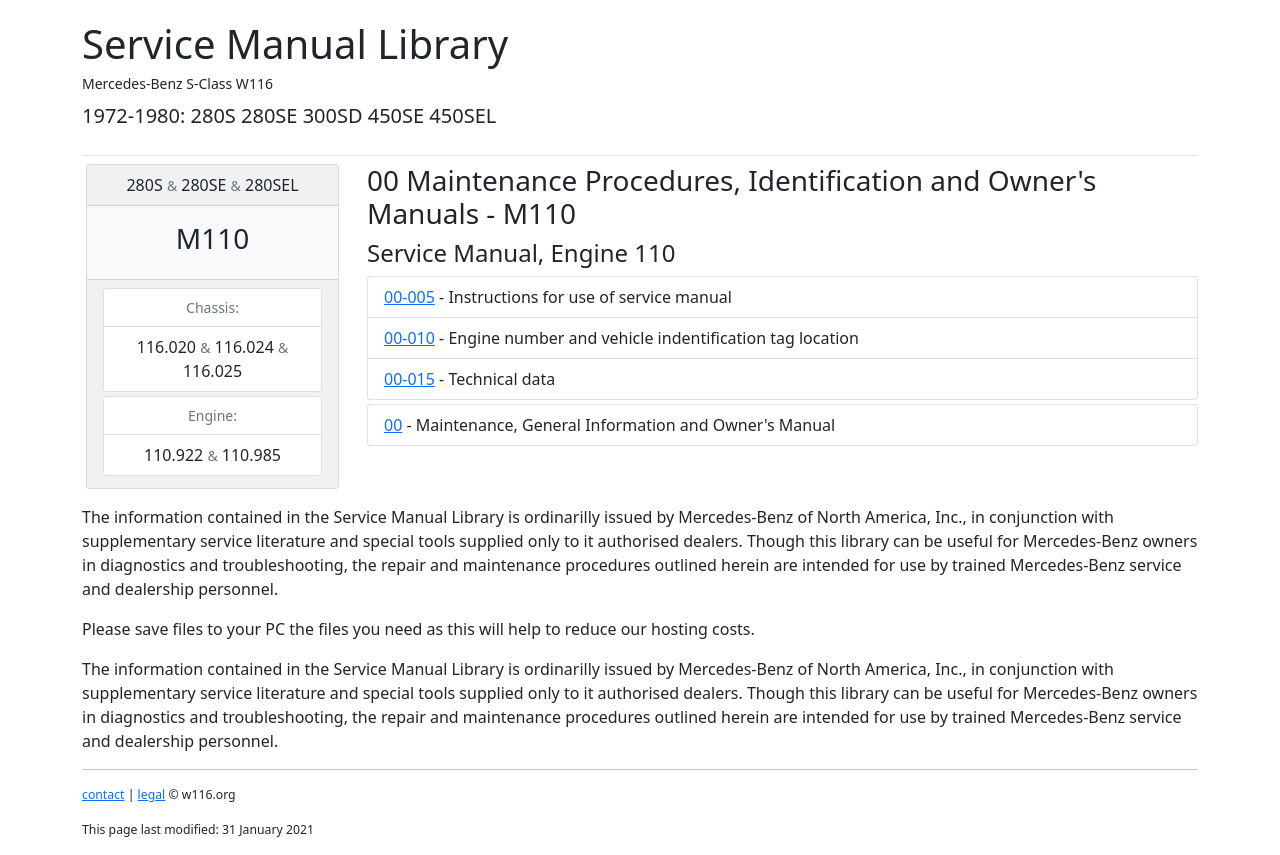
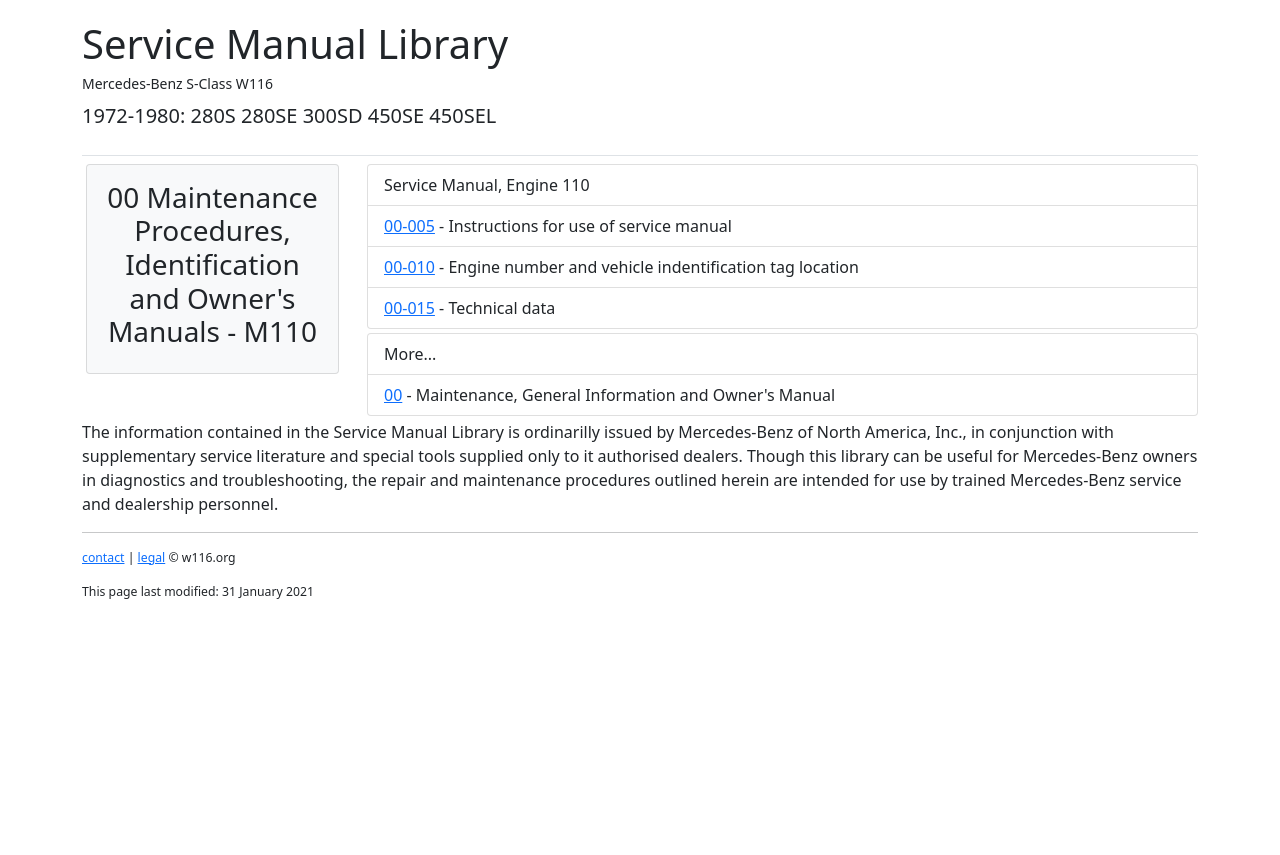
Before and after one commit to W116org/handbook, a Jekyll site: the page built from m110/00Maintenance.html, in a window 1280 px wide, cut to the strip 210-1065 px from the top of the page. Built offline with Jekyll 4.4.1, drawn with Linux system fonts in a browser that asks for light colours; comment, search, counter and statistics services are not loaded; after the commit the page ends 900 px from its top, so only the background shows below that.

Commit message:
Update 00Maintenance.html

```diff
--- a/m110/00Maintenance.html
+++ b/m110/00Maintenance.html
@@ -11,35 +11,21 @@
 <div class="row">
   <div class="col-xs-12 col-md-3">
     <div class="card text-center text-dark bg-light mb-3 mx-1">
-      <div class="card-header">280S <small class="text-muted">&amp;</small> 280SE <small class="text-muted">&amp;</small> 280SEL</div>
       <div class="card-body">
-          <h3 class="card-title">M110</h3>
-      </div>
-      <div class="card-footer">
-        <ul class="list-group mb-1 bg-light">
-          <li class="list-group-item small text-muted">Chassis:</li>
-          <li class="list-group-item">116.020 <small class="text-muted">&amp;</small> 116.024 <small class="text-muted">&amp;</small> 116.025</li>
-        </ul>
-        <ul class="list-group mb-1 bg-light">
-          <li class="list-group-item small text-muted">Engine:</li>
-          <li class="list-group-item">110.922 <small class="text-muted">&amp;</small> 110.985</li>
-        </ul>
+        <h3 class="card-title">00 Maintenance Procedures, Identification and Owner's Manuals - M110</h3>
       </div>
     </div>
   </div>
   <div class="col-xs-12 col-md-9">
-    <h3>00 Maintenance Procedures, Identification and Owner's Manuals - M110</h3>
-    <h4>Service Manual, Engine 110</h4>
     <ul class="list-group mb-1">
+      <li class="list-group-item">Service Manual, Engine 110</li>
       <li class="list-group-item"><a href="{{site.cdpath}}Engine/110/00-005.pdf">00-005</a> - Instructions for use of service manual</li>
       <li class="list-group-item"><a href="{{site.cdpath}}Engine/110/00-010.pdf">00-010</a> - Engine number and vehicle indentification tag location</li>
       <li class="list-group-item"><a href="{{site.cdpath}}Engine/110/00-015.pdf">00-015</a> - Technical data</li>
     </ul>
     <ul class="list-group mb-1">
+      <li class="list-group-item">More...</li>
       <li class="list-group-item"><a href="/common/00Maintenance/">00</a> - Maintenance, General Information and Owner's Manual</li>
     </ul>
   </div>
 </div><!-- /.row -->
-
-<p>The information contained in the Service Manual Library is ordinarilly issued by Mercedes-Benz of North America, Inc., in conjunction with supplementary service literature and special tools supplied only to it authorised dealers. Though this library can be useful for Mercedes-Benz owners in diagnostics and troubleshooting, the repair and maintenance procedures outlined herein are intended for use by trained Mercedes-Benz service and dealership personnel.</p>
-<p>Please save files to your PC the files you need as this will help to reduce our hosting costs.</p>
```
